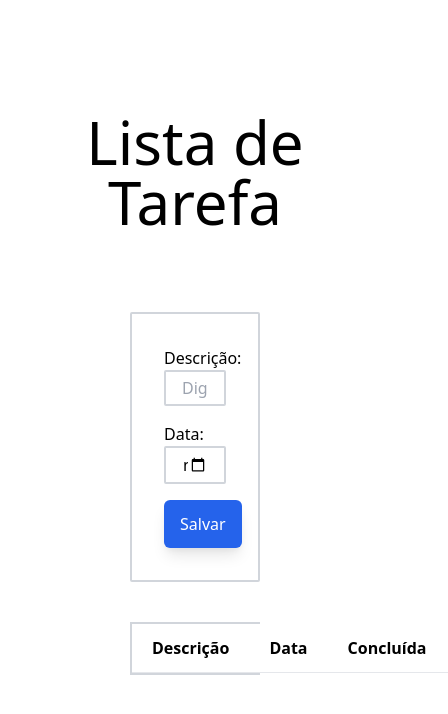
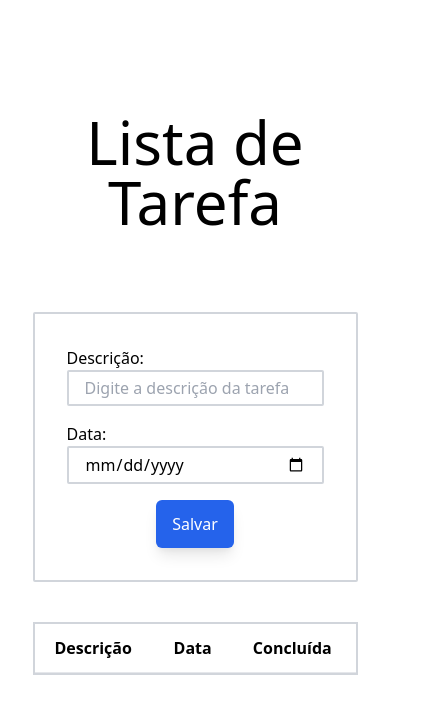
Before and after one commit to marcoscmsb/Todolist, a Vue app: page / in a window 390 px wide. Shown: the top 714 px of the page, 448 px wide, since content can reach past the window. Built offline with nearby package versions, Linux system fonts and the light colour scheme.

Commit message:
Atualizando a responsividade

```diff
--- a/src/App.vue
+++ b/src/App.vue
@@ -1,14 +1,14 @@
 <template>
-  <h1 class="text-6xl text-center mt-28">{{ titulo }}</h1>
+  <h1 class="text-6xl text-center mt-28 mb-20">{{ titulo }}</h1>
+  <div class="grid grid-cols-12 lg:grid-cols-3">
     <div
       class="
         space-y-4
         border-2 border-gray-300
-      w-1/3
         rounded-sm
         p-8
-      mx-auto
-      mt-20
+        col-start-2 col-span-10
+        lg:col-span-1 lg:col-start-2
       "
     >
       <div>
@@ -49,8 +49,20 @@
 
       <app-btn class="mx-auto" @click="salvar">Salvar</app-btn>
     </div>
-  <div class="w-1/3 mx-auto border-2 border-gray-300 mt-10">
+  </div>
+
+  <div class="grid grid-cols-12 lg:grid-cols-3 mt-10">
+    <div
+      class="
+        border-2 border-gray-300
+        col-span-10
+        lg:col-span-1
+        col-start-2
+        lg:col-start-2
+      "
+    >
       <TabelaTarefas :tarefas="tarefas"></TabelaTarefas>
+    </div>
   </div>
 </template>
 
```
Lines whose indentation alone changed are shown as unchanged.
